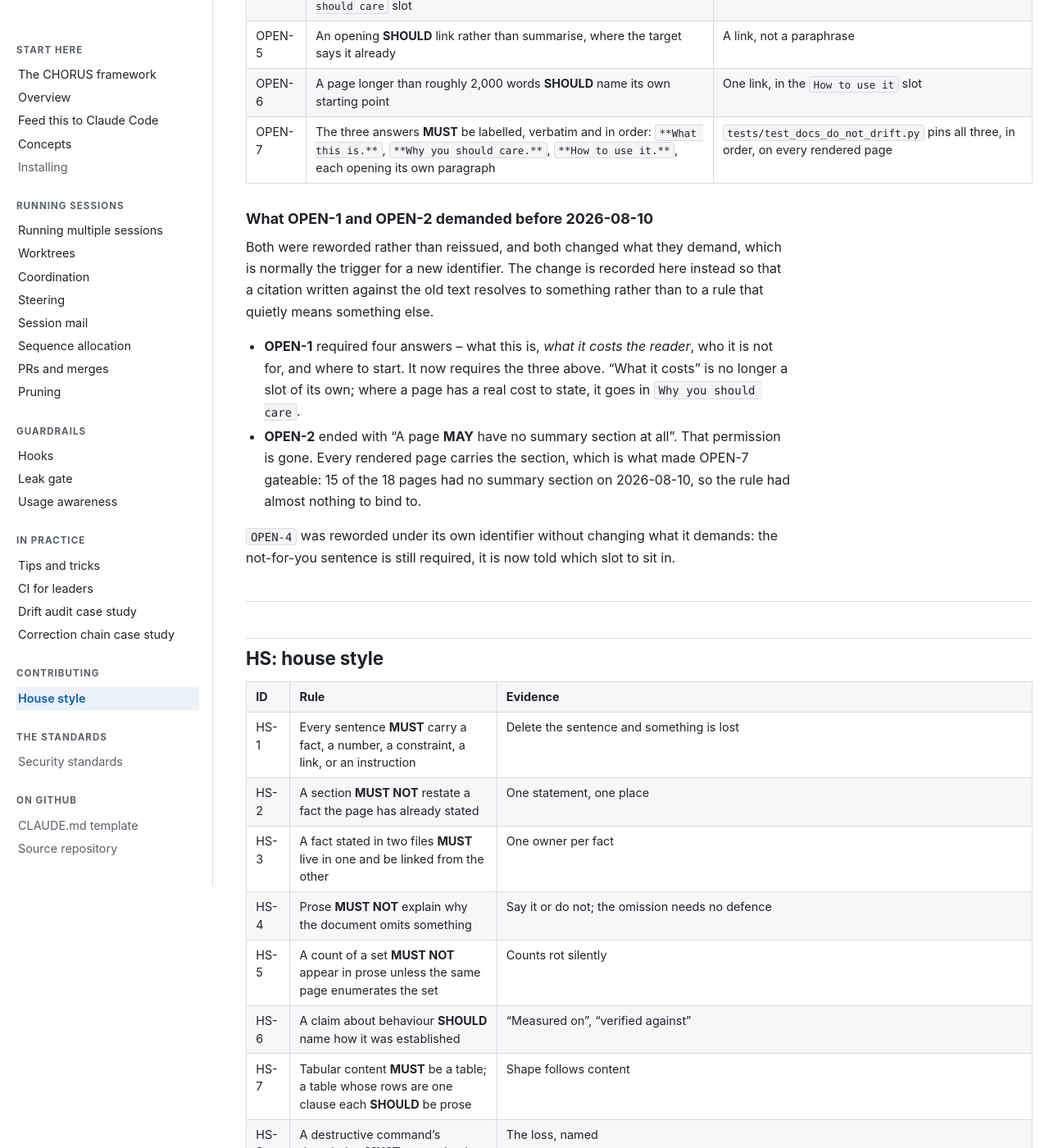
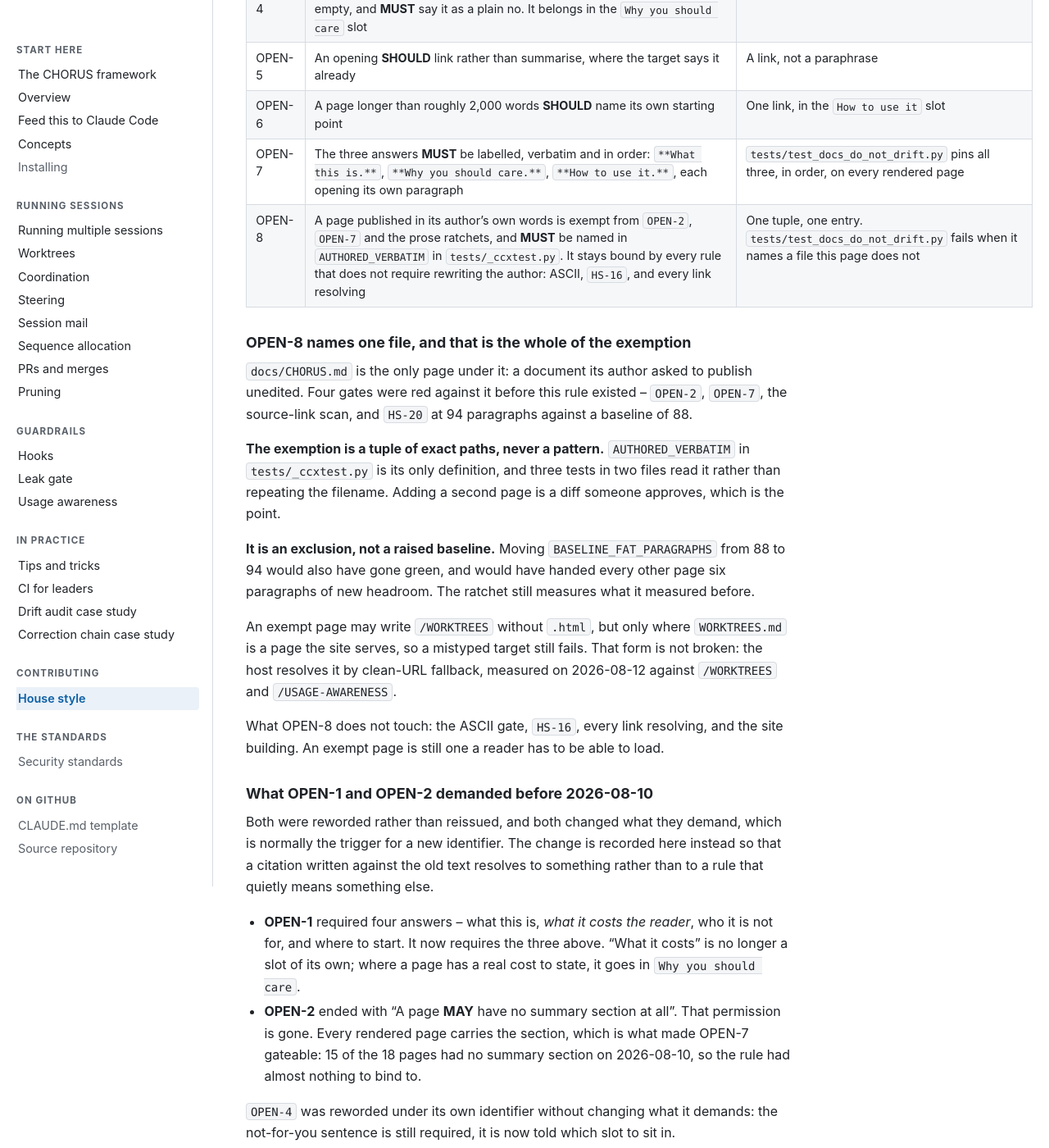
Before and after one commit to wshallwshall/claude-multisession, a Jekyll site: the page built from docs/HOUSE-STYLE.md, in a window 1280 px wide and 1400 px high, scrolled down 2314 px. Shown: the whole window at 82% size. Built offline with Jekyll 4.4.1, drawn with Linux system fonts in a browser that asks for light colours; our own code applies the rules of GitHub Pages for plain Markdown files; some of the changed text lies outside the part shown.

Commit message:
Allocate OPEN-8, so one page can be published in its author's words
docs/CHORUS.md is a document its author asked to publish unedited. Four
gates were red against it, and each can only be satisfied by rewriting the
author's sentences: OPEN-2 (the summary heading is spelled "BLUF/TLDR"),
OPEN-7 (no labelled answers), HS-20 (94 paragraphs over 300 characters
against a baseline of 88), and the source-link scan.

OPEN-8 is the exemption, and it names exactly one file. Allocated after
reading the sibling repository's origin/main at d393aad on 2026-08-12,
where OPEN-8 was unissued: its only OPEN mention is a stale citation of
this page's range as OPEN-1 to OPEN-6.

AUTHORED_VERBATIM in tests/_ccxtest.py is the only definition. Three tests
in two files read it rather than repeating the filename, because a second
hard-coded copy is how an exemption stops being reviewable.

EXCLUDED, NOT ABSORBED INTO THE BASELINES. Raising BASELINE_FAT_PARAGRAPHS
from 88 to 94 would also have gone green, and would have handed every
other page six paragraphs of new headroom against a rule this corpus is
red behind on purpose. The ratchet still measures 88 over the same corpus
it measured before.

The source-link carve-out is the narrowest form that works: an exempt page
may write /WORKTREES without .html, and ONLY where WORKTREES.md is a page
the site serves, so a mistyped target still fails. That form is not broken
-- measured against the live site on 2026-08-12, /WORKTREES and
/USAGE-AWARENESS both returned the real page by clean-URL fallback, which
is why it is an accepted form rather than a tolerated defect.

ARMED RATHER THAN ASSUMED, five planted failures, each restored after:
  exemption names a file that does not exist          -> FAIL, as specified
  HOUSE-STYLE.md stops naming the exempt page         -> FAIL, as specified
  a non-exempt page loses its summary heading         -> FAIL, as specified
  a non-exempt page loses a required label            -> FAIL, as specified
  the exempt page is skipped while others are checked -> PASS, as specified

145 tests OK. ASCII gate: 104 files, 1747721 bytes, zero violations.

Co-Authored-By: Claude Opus 5 <noreply@anthropic.com>

```diff
--- a/docs/HOUSE-STYLE.md
+++ b/docs/HOUSE-STYLE.md
@@ -48,11 +48,12 @@ counting after the split, so the numbers past each section are occupied, not vac
 | `B-<n>` | B-1 to B-10 | B-11 to B-17 | **B-18** |
 | `HS-<n>` | HS-1 to HS-16, HS-20 | HS-17 spent on a superseded branch, HS-18, HS-19 | **HS-21** |
 | `PD-<n>` | PD-1 to PD-8 | PD-9 | **PD-10** |
-| `OPEN-<n>` | OPEN-1 to OPEN-7 | none | **OPEN-8** |
+| `OPEN-<n>` | OPEN-1 to OPEN-8 | none | **OPEN-9** |
 
-Read from that repository's `origin/main` before allocating, not from a local clone: it runs
-concurrent sessions and a clone goes stale in the time one rule takes to write. Verified against
-`origin/main` there on 2026-08-10, at its commit `d5684de`.
+Read from that repository's `origin/main`, not a local clone: it runs concurrent sessions and a
+clone goes stale in the time one rule takes to write. Checked there on 2026-08-12 at commit
+`d393aad`, before `OPEN-8` was taken. Its one `OPEN` mention cites this page's range, as
+`OPEN-1 to OPEN-6`.
 
 **Neither sheet can see the other move, and both have been wrong about it.** That page says this
 one issues `OPEN-1 to OPEN-6`, true until `OPEN-7` landed. No check on either side could catch it,
@@ -75,6 +76,28 @@ orientation sections were deleted for restating the page rather than opening it.
 | OPEN-5 | An opening **SHOULD** link rather than summarise, where the target says it already | A link, not a paraphrase |
 | OPEN-6 | A page longer than roughly 2,000 words **SHOULD** name its own starting point | One link, in the `How to use it` slot |
 | OPEN-7 | The three answers **MUST** be labelled, verbatim and in order: `**What this is.**`, `**Why you should care.**`, `**How to use it.**`, each opening its own paragraph | `tests/test_docs_do_not_drift.py` pins all three, in order, on every rendered page |
+| OPEN-8 | A page published in its author's own words is exempt from `OPEN-2`, `OPEN-7` and the prose ratchets, and **MUST** be named in `AUTHORED_VERBATIM` in `tests/_ccxtest.py`. It stays bound by every rule that does not require rewriting the author: ASCII, `HS-16`, and every link resolving | One tuple, one entry. `tests/test_docs_do_not_drift.py` fails when it names a file this page does not |
+
+### OPEN-8 names one file, and that is the whole of the exemption
+
+`docs/CHORUS.md` is the only page under it: a document its author asked to publish unedited. Four
+gates were red against it before this rule existed -- `OPEN-2`, `OPEN-7`, the source-link scan, and
+`HS-20` at 94 paragraphs against a baseline of 88.
+
+**The exemption is a tuple of exact paths, never a pattern.** `AUTHORED_VERBATIM` in
+`tests/_ccxtest.py` is its only definition, and three tests in two files read it rather than
+repeating the filename. Adding a second page is a diff someone approves, which is the point.
+
+**It is an exclusion, not a raised baseline.** Moving `BASELINE_FAT_PARAGRAPHS` from 88 to 94 would
+also have gone green, and would have handed every other page six paragraphs of new headroom. The
+ratchet still measures what it measured before.
+
+An exempt page may write `/WORKTREES` without `.html`, but only where `WORKTREES.md` is a page the
+site serves, so a mistyped target still fails. That form is not broken: the host resolves it by
+clean-URL fallback, measured on 2026-08-12 against `/WORKTREES` and `/USAGE-AWARENESS`.
+
+What OPEN-8 does not touch: the ASCII gate, `HS-16`, every link resolving, and the site building.
+An exempt page is still one a reader has to be able to load.
 
 ### What OPEN-1 and OPEN-2 demanded before 2026-08-10
 
```
Also changed, not shown: tests/_ccxtest.py (+14 -0 lines), tests/test_docs_do_not_drift.py (+53 -2 lines), tests/test_prose_rules_hold.py (+12 -1 lines).
